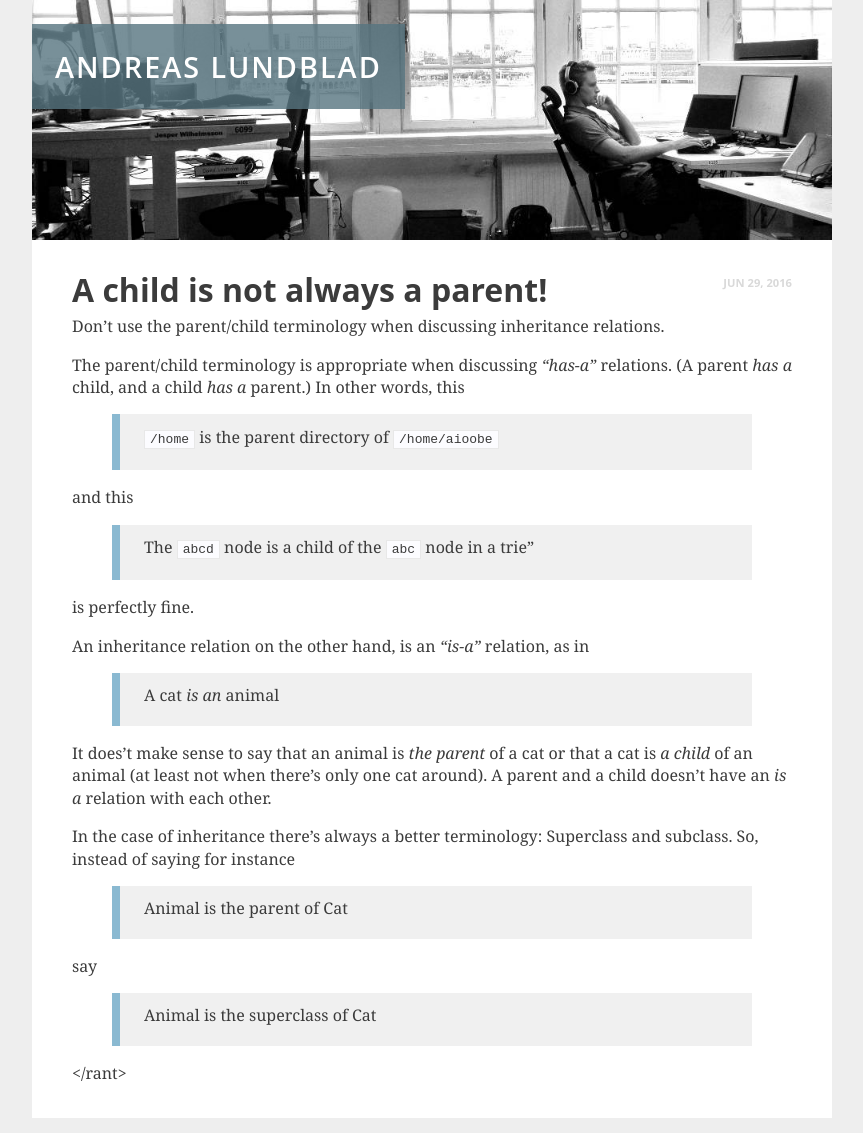
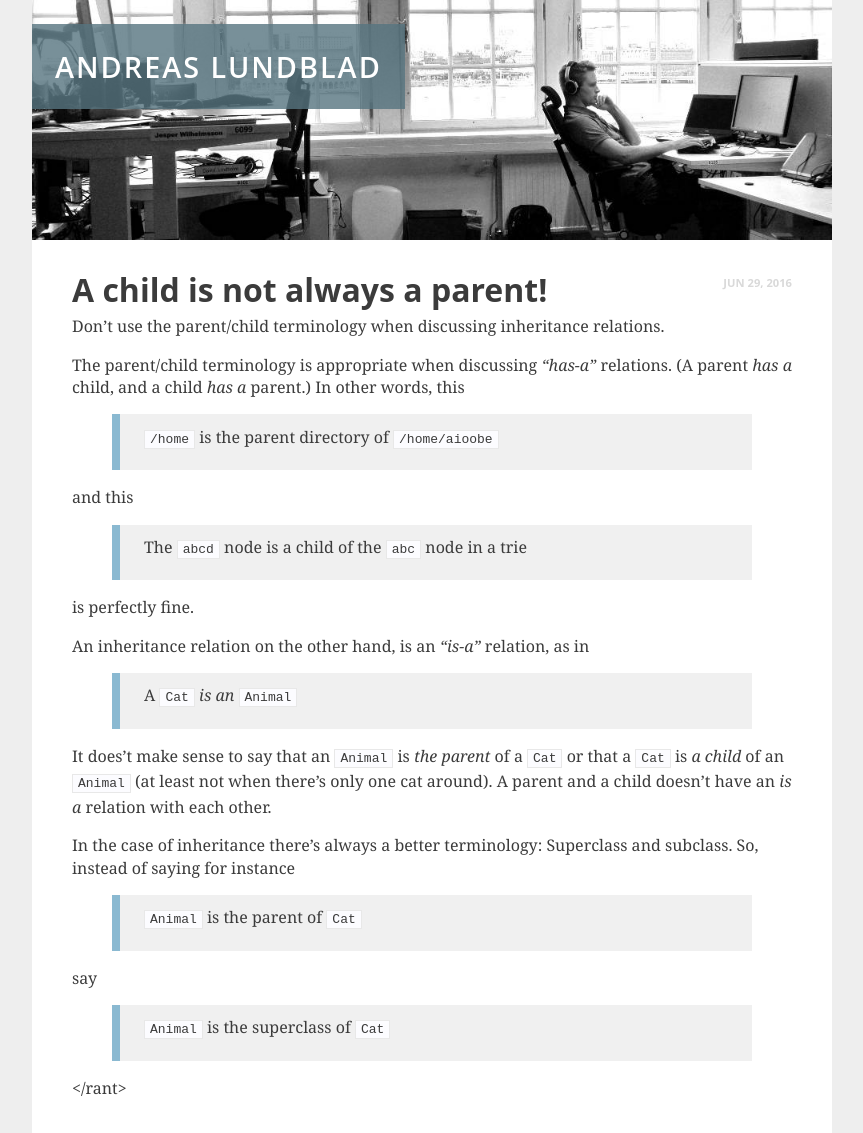
Before and after one commit to aioobe/aioobe.github.io, a Jekyll site: the page built from _posts/2016-06-29-a-child-is-not-always-a-parent.md, in a window 1280 px wide. Shown: the whole page, without its empty margins (208-1071 px from the left). Built offline with Jekyll 4.4.1, drawn with Linux system fonts in a browser that asks for light colours.

```diff
--- a/_posts/2016-06-29-a-child-is-not-always-a-parent.md
+++ b/_posts/2016-06-29-a-child-is-not-always-a-parent.md
@@ -12,22 +12,22 @@ The parent/child terminology is appropriate when discussing *"has-a"* relations.
 
 and this
 
-> The `abcd` node is a child of the `abc` node in a trie"
+> The `abcd` node is a child of the `abc` node in a trie
 
 is perfectly fine.
 
 An inheritance relation on the other hand, is an *"is-a"* relation, as in
 
-> A cat *is an* animal
+> A `Cat` *is an* `Animal`
 
-It does't make sense to say that an animal is *the parent* of a cat or that a cat is *a child* of an animal (at least not when there's only one cat around). A parent and a child doesn't have an *is a* relation with each other.
+It does't make sense to say that an `Animal` is *the parent* of a `Cat` or that a `Cat` is *a child* of an `Animal` (at least not when there's only one cat around). A parent and a child doesn't have an *is a* relation with each other.
 
 In the case of inheritance there's always a better terminology: Superclass and subclass. So, instead of saying for instance
 
-> Animal is the parent of Cat
+> `Animal` is the parent of `Cat`
 
 say
 
-> Animal is the superclass of Cat
+> `Animal` is the superclass of `Cat`
 
 &lt;/rant&gt;
```
